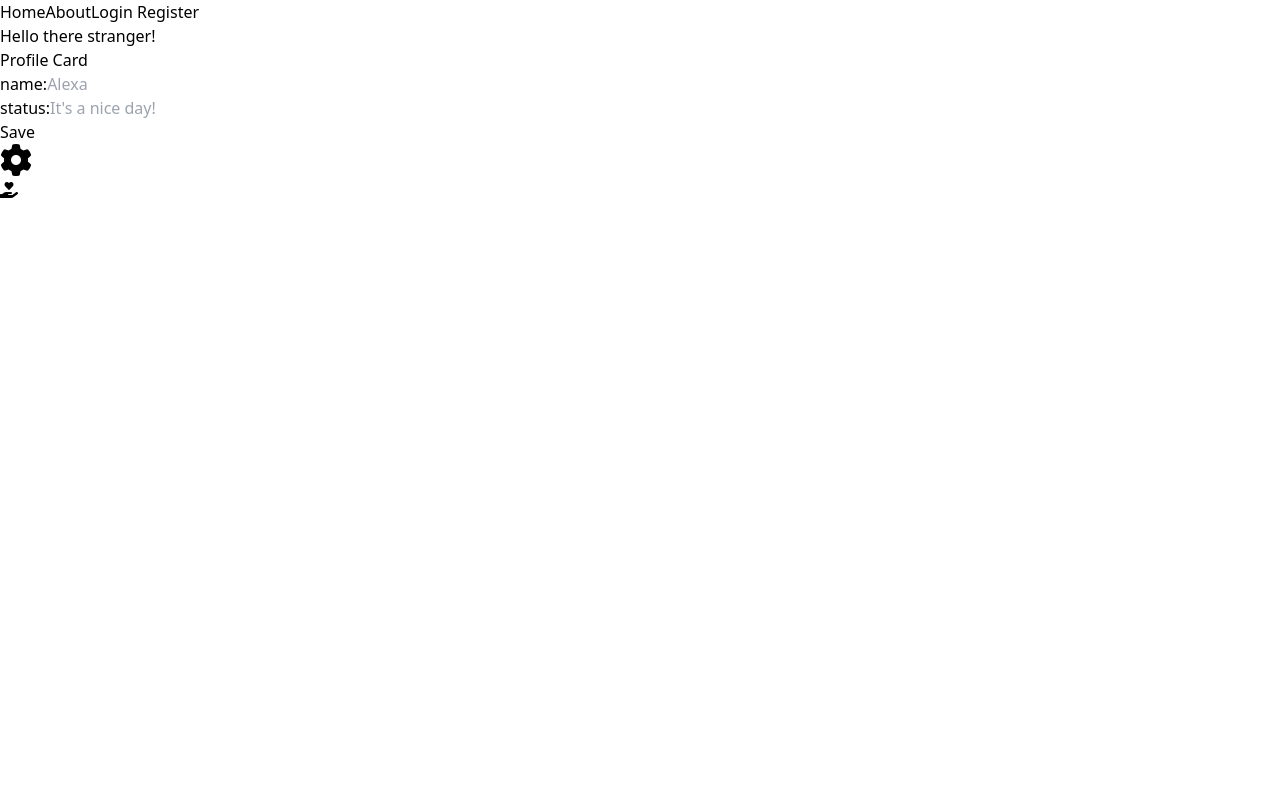
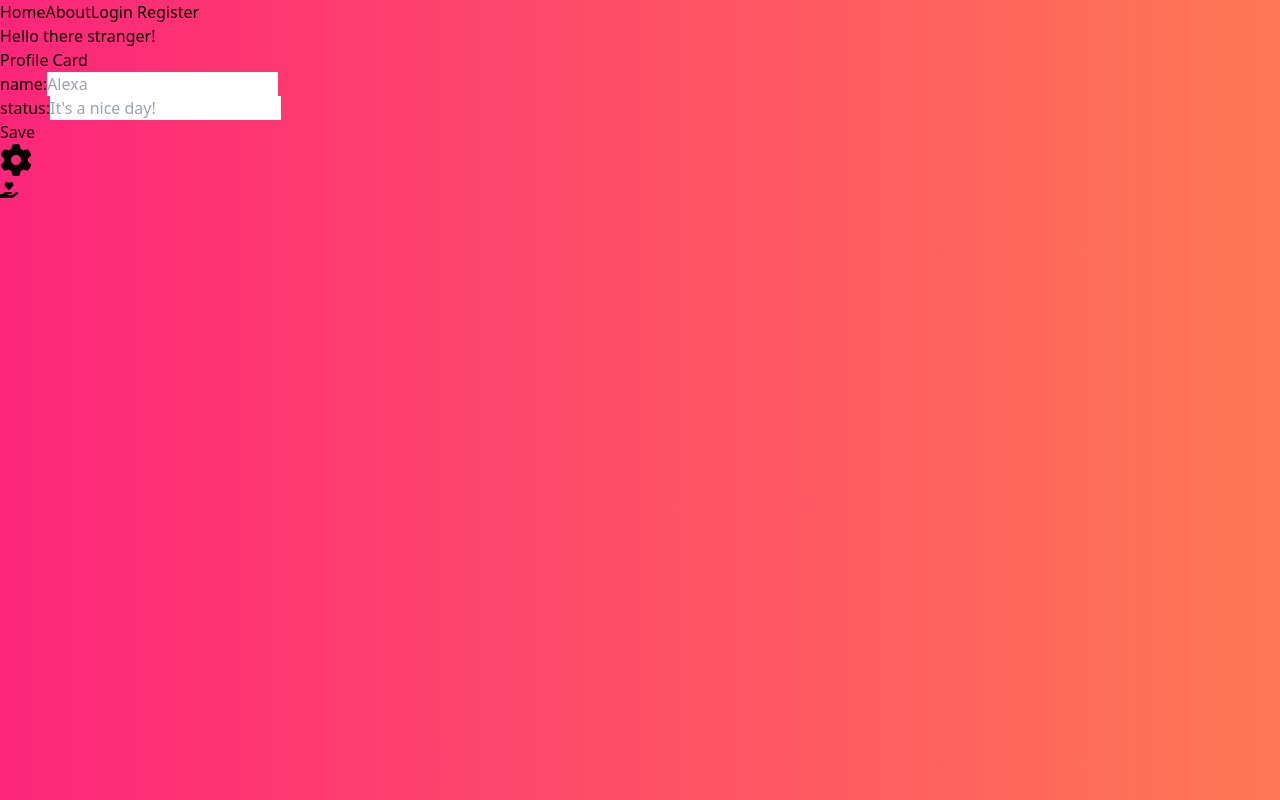
Before and after one commit to u-s-c-l/i-t-t-w-s-d, a React (Create React App) app: page / in a window 1280 px wide. Built offline with nearby package versions, Linux system fonts and the light colour scheme.

Commit message:
make bg tinder colour and full screen

```diff
--- a/src/App.js
+++ b/src/App.js
@@ -9,7 +9,7 @@ function App() {
   const { currentUser } = useAuthContext();
 
   return (
-    <div className="App">
+    <div className="App bg-gradient-to-r from-tpink to-torange min-h-screen">
       <Header />
       <Routes>
         <Route path={"/"} element={<Pages.Home />} />
```
